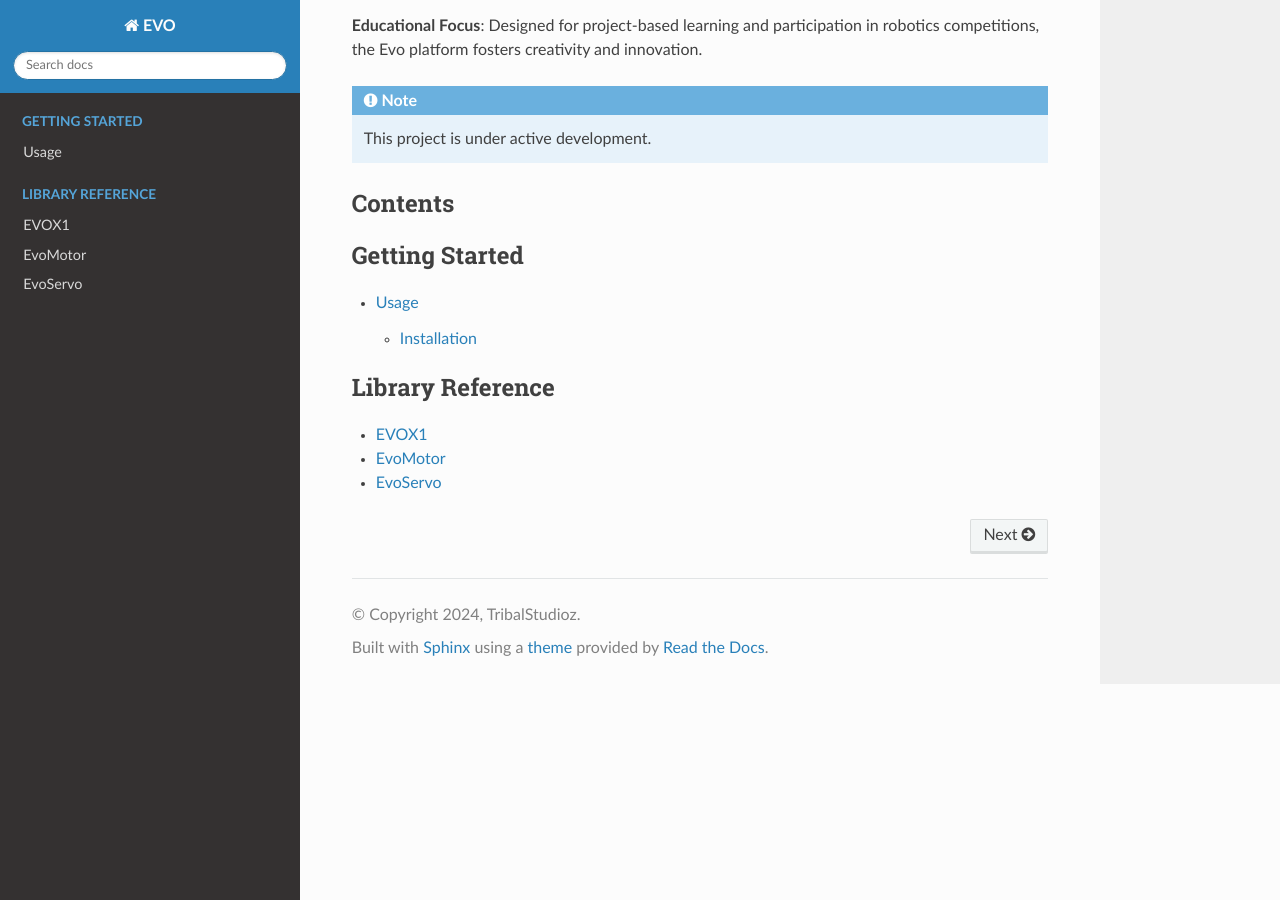
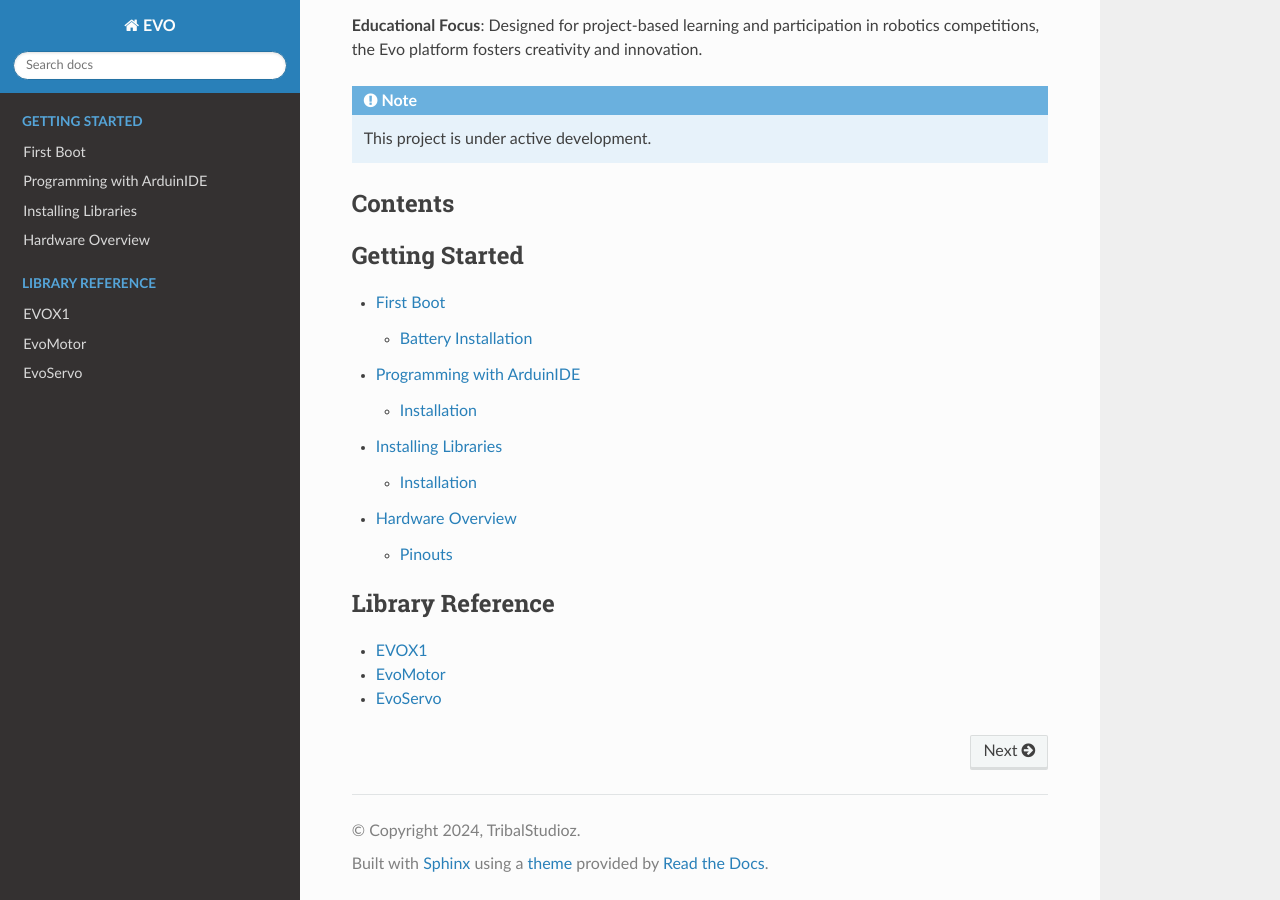
Before and after one commit to ljk1331ljk/EVO-arduino, a Sphinx documentation site: the page built from docs/source/index.rst, in a window 1280 px wide and 900 px high, scrolled down 650 px. Built offline with Sphinx 7.4.7 and the Read the Docs theme 3.1.0, drawn with Linux system fonts in a browser that asks for light colours.

Commit message:
rearranged documentation files and created getting started documents

```diff
--- /dev/null
+++ b/docs/source/getting-started/first-boot.rst
@@ -0,0 +1,7 @@
+First Boot
+=====
+
+.. _Battery Installation:
+
+Battery Installation
+------------
--- /dev/null
+++ b/docs/source/getting-started/hardware-overview.rst
@@ -0,0 +1,7 @@
+Hardware Overview
+=====
+
+.. _Pinouts:
+
+Pinouts
+------------
--- /dev/null
+++ b/docs/source/getting-started/installing-libraries.rst
@@ -0,0 +1,7 @@
+Installing Libraries
+=====
+
+.. _Installing Libraries:
+
+Installation
+------------
--- /dev/null
+++ b/docs/source/getting-started/programming-with-ArduinoIDE.rst
@@ -0,0 +1,7 @@
+Programming with ArduinIDE
+=====
+
+.. _installation:
+
+Installation
+------------
--- a/docs/source/index.rst
+++ b/docs/source/index.rst
@@ -27,12 +27,21 @@ Contents
    :maxdepth: 2
    :caption: Getting Started
 
-   usage
+   getting-started/first-boot
+   getting-started/programming-with-ArduinoIDE
+   getting-started/installing-libraries
+   getting-started/hardware-overview
 
 .. toctree::
    :maxdepth: 2
    :caption: Library Reference
 
-   API/EVOX1
-   API/EvoMotor
-   API/EvoServo
+   library-reference/EVOX1
+   library-reference/EvoMotor
+   library-reference/EvoServo
+
+
+
+.. toctree::
+   :maxdepth: 2
+   :caption: Advanced features
```
Also changed, not shown: docs/source/library-reference/EVOX1.rst (renamed from docs/source/API/EVOX1.rst), docs/source/library-reference/EvoMotor.rst (renamed from docs/source/API/EvoMotor.rst), docs/source/library-reference/EvoServo.rst (renamed from docs/source/API/EvoServo.rst).
